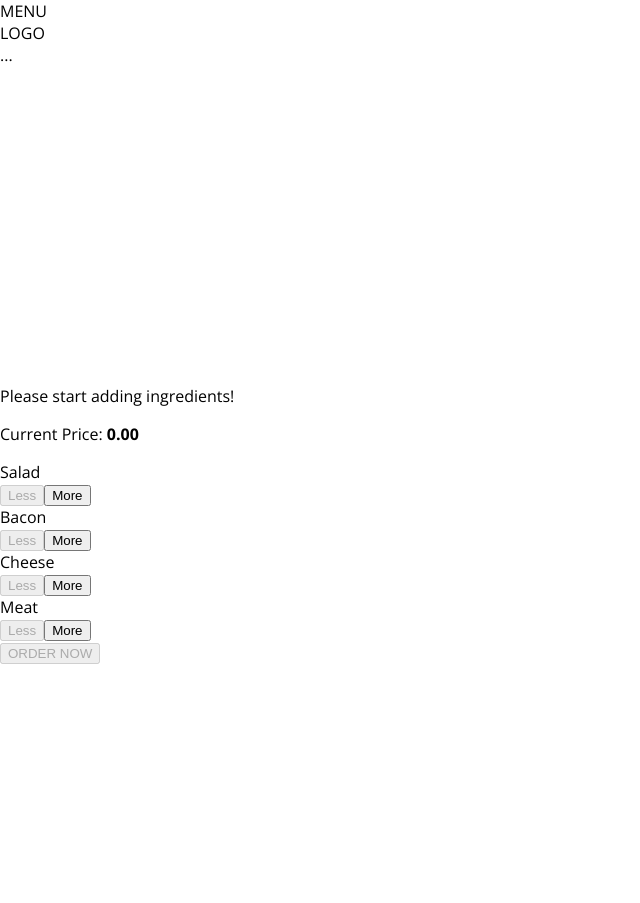
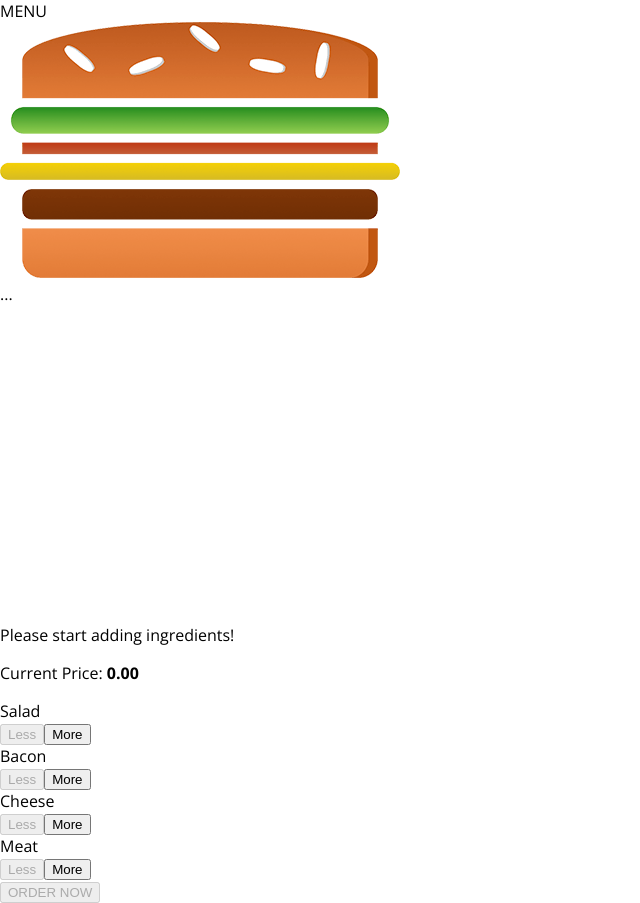
Before and after one commit to prajan11/burger-builder-project-react, a React app: page / in a window 1280 px wide. Shown: the whole page, without its empty margins (0-640 px from the left). Before the commit the page ends 800 px from the top, so only its background shows below. Built offline with nearby package versions, Linux system fonts and the light colour scheme.

Commit message:
Added Logo to Application

```diff
--- /dev/null
+++ b/src/components/Logo/Logo.css
@@ -0,0 +1,11 @@
+.Logo {
+  background-color: white;
+  padding: 8px;
+  height: 80%;
+  box-sizing: border-box;
+  border-radius: 5px;
+}
+
+.Logo img {
+  height: 100%;
+}
--- a/src/components/Logo/Logo.js
+++ b/src/components/Logo/Logo.js
@@ -0,0 +1,13 @@
+import React from "react";
+import BurgerLogo from "../../../src/assets/images/burger-logo.png";
+import classes from "./Logo.css";
+
+const logo = (props) => {
+  return (
+    <div className={classes.Logo}>
+      <img src={BurgerLogo} alt="Burger Logo" />
+    </div>
+  );
+};
+
+export default logo;
--- a/src/components/Navigation/Toolbar/Toolbar.js
+++ b/src/components/Navigation/Toolbar/Toolbar.js
@@ -1,11 +1,12 @@
 import React from "react";
 import classes from "./Toolbar.css";
+import Logo from "../../Logo/Logo.js";
 
 const toolbar = (props) => {
   return (
     <header className={classes.Toolbar}>
       <div>MENU</div>
-      <div>LOGO</div>
+      <Logo />
       <nav>...</nav>
     </header>
   );
```
Also changed, not shown: src/assets/images/burger-logo.png (added).
